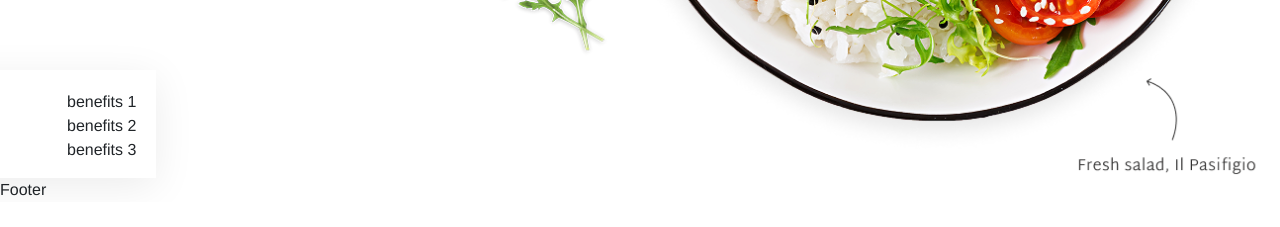
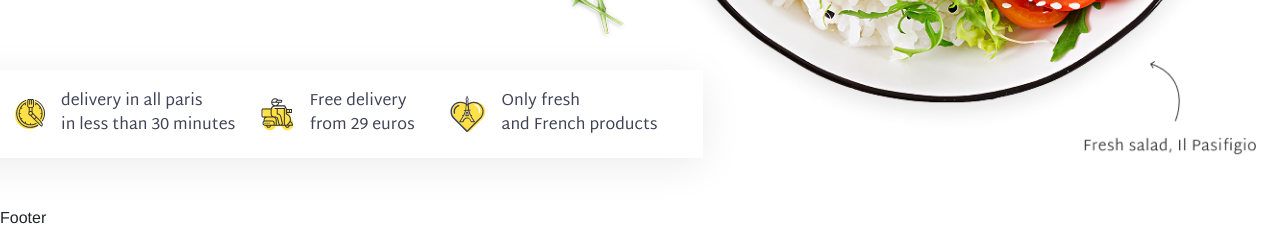
Before and after one commit to Trielawr/food-delivery, a React (Create React App) app: page / in a window 1280 px wide. Shown: the part 707-934 px from the top of the page. Before the commit the page ends 909 px from the top, so only its background shows below. Built offline with nearby package versions, Linux system fonts and the light colour scheme.

Commit message:
Compleated strange banner

```diff
--- a/package.json
+++ b/package.json
@@ -6,7 +6,7 @@
     "cra-template": "1.3.0",
     "react": "^19.0.0",
     "react-dom": "^19.0.0",
-    "react-scripts": "5.0.1",
+    "react-scripts": "^5.0.1",
     "sass": "^1.85.1"
   },
   "scripts": {
--- a/src/components/FoodCourt/FoodCourt.jsx
+++ b/src/components/FoodCourt/FoodCourt.jsx
@@ -1,5 +1,6 @@
 import React from 'react';
-import '../FoodCourt/FoodCourt.scss'
+import '../FoodCourt/FoodCourt.scss';
+import Icon from '../Icon/Icon';
 
 const FoodCourt = () => {
   return (
@@ -15,9 +16,24 @@ const FoodCourt = () => {
         <div className='benefits'>
           <div className='benefits-inner'>
             <ul>
-              <li>benefits 1</li>
-              <li>benefits 2</li>
-              <li>benefits 3</li>
+              <li>
+                <a href='#' style={{width: '246px'}} className='benefits-item'>
+                  <Icon iconname="time-eat" width={'48'} height={'48'} />
+                  <p>delivery in all paris in less than 30 minutes</p>
+                </a>
+              </li>
+              <li>
+                <a href='#' style={{width: '188px'}} className='benefits-item'>
+                  <Icon iconname="delivery" width={'48'} height={'48'} />
+                  <p>Free delivery from 29 euros</p>
+                </a>
+              </li>
+              <li>
+                <a href='#' style={{width: '234px'}} className='benefits-item'>
+                  <Icon iconname="paris" width={'48'} height={'48'} />
+                  <p>Only fresh and French products</p>
+                </a>
+              </li>
             </ul>
           </div>
         </div>
--- a/src/components/FoodCourt/FoodCourt.scss
+++ b/src/components/FoodCourt/FoodCourt.scss
@@ -1,4 +1,8 @@
 @import './../../styles/scss-variables.scss';
+
+.foodcourt {
+    padding-bottom: 48px;
+}
 
 .foodcourt-container{
     background-image: url('./../../assets/Images/main-banner-bg.png');
@@ -53,24 +57,39 @@
     &-inner {
         position: relative;
         padding-top: 20px;
-        padding-left: 20px;
+        padding-bottom: 20px;
         padding-right: 20px;
 
         &::before {
+            box-shadow: 0 8px 40px rgba(0,0,0,0.08);
+            background-color: var(--primary-white);
+            position: absolute;
+            display: block;
+            width: 100vw;
             content: '';
-            display: block;
-            position: absolute;
+            bottom: 0;
+            right: 0;
             top: 0;
-            right: 0;
-            bottom: 0;
-            background-color: var(--primary-white);
-            box-shadow: 0 8px 40px rgba(0,0,0,0.08);
-            width: 100vw;
+        }
+    }
+
+    &-item {
+        font-family: "Martel Sans", sans-serif;
+        color: var(--secondary-dark-gray);
+        text-decoration: none;
+        display: flex;
+        gap: 16px;
+
+        p {
+            margin-bottom: 0;
         }
     }
 
     ul {
         position: relative;
         list-style-type: none;
+        display: flex;
+        margin-bottom: 0;
+        padding-left: 0;
     }
 }
--- a/src/components/Header/Header.jsx
+++ b/src/components/Header/Header.jsx
@@ -7,7 +7,9 @@ const Header = () => {
   return (
     <div className='app-header'>
       <div className='header-container container'>
-        <a href="#" className='header-logo'><img src={MainLogo} alt='Mainlogo'/></a>
+        <a href="#" className='header-logo'>
+          <img src={MainLogo} alt='Mainlogo' />
+        </a>
         <nav className='header-nav'>
           <a href="#" className='header-nav-item'>
             <Icon
--- a/src/components/Icon/Icon.jsx
+++ b/src/components/Icon/Icon.jsx
@@ -2,7 +2,7 @@ import React from 'react';
 import sprite from './../../assets/sprite.svg';
 import './Icon.scss'
 
-const Icons = ({ iconname, width, height }) => {
+const Icon = ({ iconname, width, height }) => {
   return (
     <svg className='icon' width={width} height={height}>
       <use href={`${sprite}#${iconname}`} />
@@ -10,4 +10,4 @@ const Icons = ({ iconname, width, height }) => {
   )
 }
 
-export default Icons;
+export default Icon;
```
Also changed, not shown: 1 other file (tests, documents, lock files or other folders).
